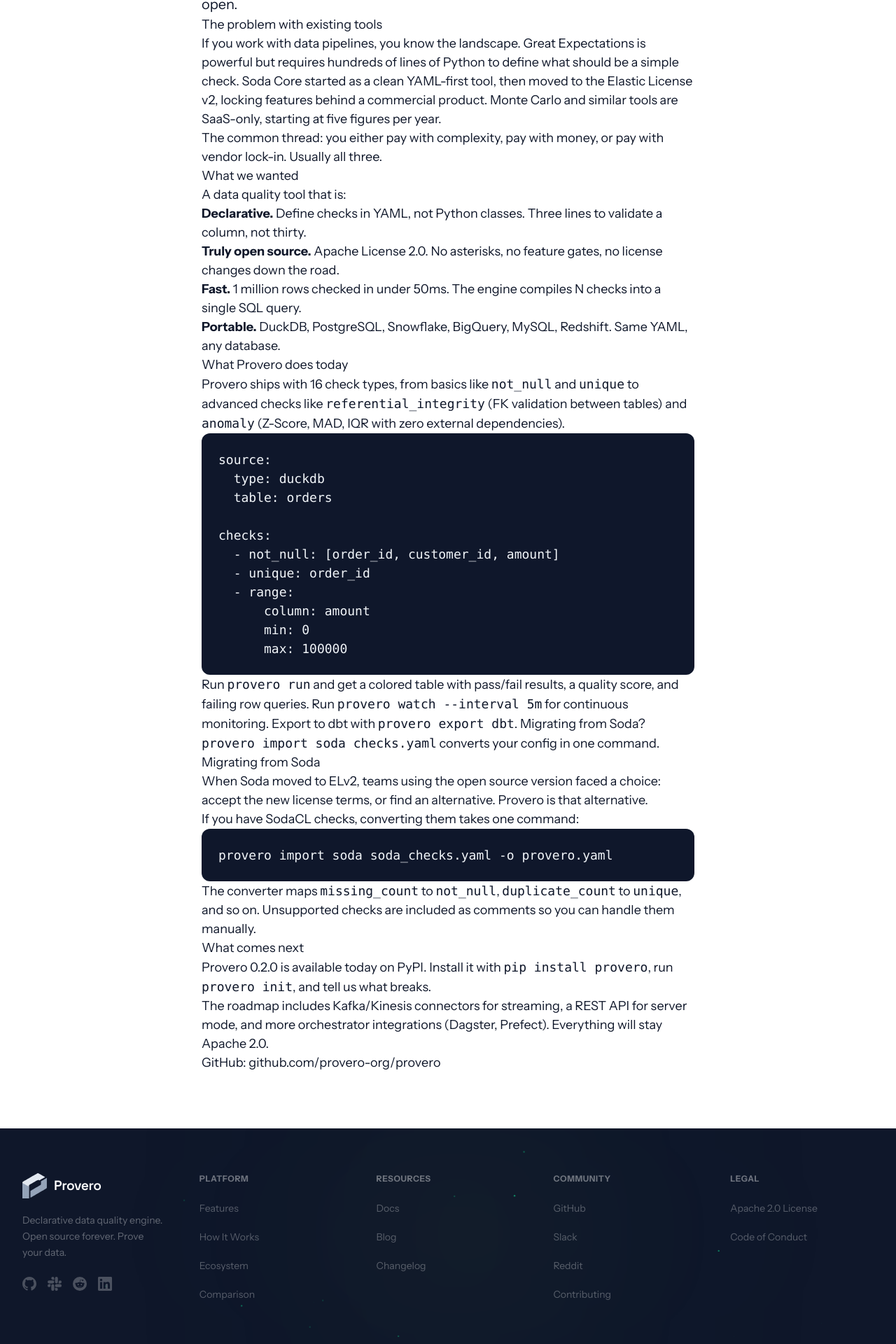
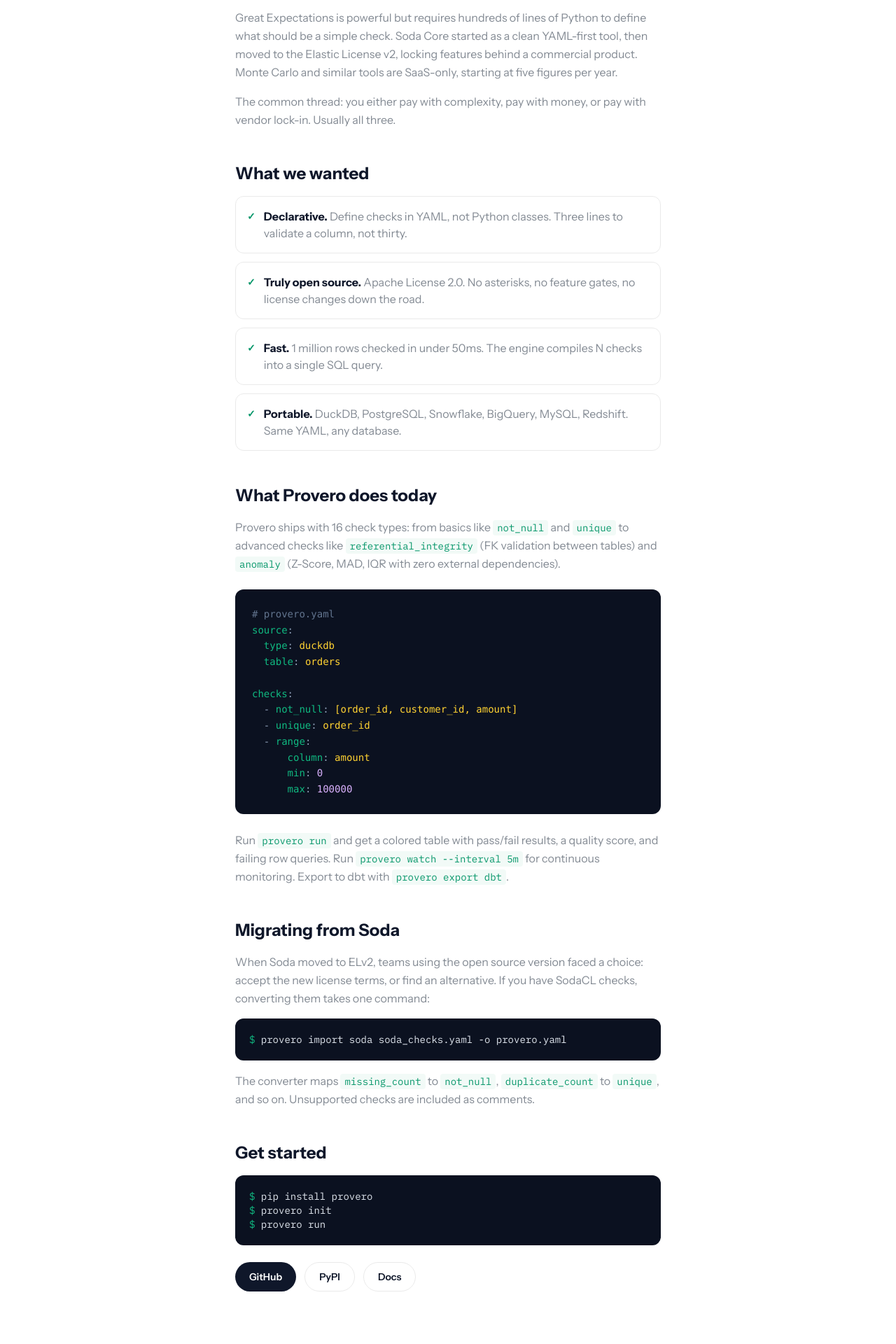
Before and after one commit to provero-org/provero-org, a Next.js app: page /blog/why-we-built-provero in a window 1280 px wide. Shown: the part 518-2438 px from the top of the page at 70% size. Built offline with nearby package versions, Linux system fonts and the light colour scheme; no server answers.

Commit message:
Fix blog post formatting with native design system styles
Signed-off-by: André Ahlert <andre@aex.partners>

```diff
--- a/src/app/blog/why-we-built-provero/page.tsx
+++ b/src/app/blog/why-we-built-provero/page.tsx
@@ -20,155 +20,270 @@ export const metadata: Metadata = {
 
 export default function WhyWeBuiltProvero() {
   return (
-    <main className="min-h-screen pt-24">
-      <article className="py-20">
-        <div className="mx-auto max-w-3xl px-6 lg:px-8">
-          <div className="mb-8">
+    <main className="min-h-screen pt-24 pb-20">
+      <article className="mx-auto max-w-2xl px-6 lg:px-8">
+        <div className="mb-10">
           <Link
             href="/blog"
             className="text-sm font-mono text-emerald hover:underline"
           >
-              &larr; Back to blog
+            &larr; Blog
           </Link>
         </div>
 
-          <header className="mb-12">
+        <header className="mb-16">
+          <div className="flex items-center gap-3 mb-6">
             <span className="rounded-full bg-emerald/10 px-3 py-1 text-xs font-semibold text-emerald">
               Story
             </span>
-            <h1 className="mt-4 text-4xl font-extrabold tracking-tight text-navy sm:text-5xl">
+            <span className="text-xs text-slate/35 font-mono">
+              March 21, 2026
+            </span>
+          </div>
+          <h1 className="text-4xl font-extrabold tracking-tight text-navy sm:text-5xl leading-[1.1]">
             Why We Built Provero
           </h1>
-            <p className="mt-4 text-slate/50 font-mono text-sm">
-              March 21, 2026
+          <p className="mt-6 text-xl leading-relaxed text-slate/50">
+            Data quality tools have a pattern: start open source, gain traction,
+            then change the license. The checks that worked yesterday now
+            require an enterprise contract. Provero exists because we think data
+            quality should stay open.
           </p>
         </header>
 
-          <div className="prose prose-lg prose-slate max-w-none prose-headings:text-navy prose-a:text-emerald prose-code:text-emerald prose-code:bg-emerald/5 prose-code:px-1.5 prose-code:py-0.5 prose-code:rounded">
-            <p className="text-xl leading-relaxed">
-              Data quality tools have a pattern: start open source, gain
-              traction, then change the license. The checks that worked
-              yesterday now require an enterprise contract. Provero exists
-              because we think data quality should stay open.
+        <div className="space-y-12">
+          <section>
+            <h2 className="text-2xl font-bold text-navy mb-4">
+              The problem with existing tools
+            </h2>
+            <div className="space-y-4 text-base leading-relaxed text-slate/55">
+              <p>
+                Great Expectations is powerful but requires hundreds of lines of
+                Python to define what should be a simple check. Soda Core
+                started as a clean YAML-first tool, then moved to the Elastic
+                License v2, locking features behind a commercial product. Monte
+                Carlo and similar tools are SaaS-only, starting at five figures
+                per year.
               </p>
+              <p>
+                The common thread: you either pay with complexity, pay with
+                money, or pay with vendor lock-in. Usually all three.
+              </p>
+            </div>
+          </section>
 
-            <h2>The problem with existing tools</h2>
+          <section>
+            <h2 className="text-2xl font-bold text-navy mb-4">
+              What we wanted
+            </h2>
+            <div className="space-y-3">
+              {[
+                {
+                  label: "Declarative.",
+                  text: "Define checks in YAML, not Python classes. Three lines to validate a column, not thirty.",
+                },
+                {
+                  label: "Truly open source.",
+                  text: "Apache License 2.0. No asterisks, no feature gates, no license changes down the road.",
+                },
+                {
+                  label: "Fast.",
+                  text: "1 million rows checked in under 50ms. The engine compiles N checks into a single SQL query.",
+                },
+                {
+                  label: "Portable.",
+                  text: "DuckDB, PostgreSQL, Snowflake, BigQuery, MySQL, Redshift. Same YAML, any database.",
+                },
+              ].map((item) => (
+                <div
+                  key={item.label}
+                  className="flex gap-3 rounded-xl border border-neutral-200/80 p-4"
+                >
+                  <span className="text-emerald font-bold text-sm mt-0.5 shrink-0">
+                    ✓
+                  </span>
+                  <p className="text-base text-slate/55">
+                    <strong className="text-navy">{item.label}</strong>{" "}
+                    {item.text}
+                  </p>
+                </div>
+              ))}
+            </div>
+          </section>
 
+          <section>
+            <h2 className="text-2xl font-bold text-navy mb-4">
+              What Provero does today
+            </h2>
+            <div className="space-y-4 text-base leading-relaxed text-slate/55">
               <p>
-              If you work with data pipelines, you know the landscape. Great
-              Expectations is powerful but requires hundreds of lines of Python
-              to define what should be a simple check. Soda Core started as a
-              clean YAML-first tool, then moved to the Elastic License v2,
-              locking features behind a commercial product. Monte Carlo and
-              similar tools are SaaS-only, starting at five figures per year.
+                Provero ships with 16 check types: from basics like{" "}
+                <code className="text-emerald bg-emerald/5 px-1.5 py-0.5 rounded text-sm font-mono">
+                  not_null
+                </code>{" "}
+                and{" "}
+                <code className="text-emerald bg-emerald/5 px-1.5 py-0.5 rounded text-sm font-mono">
+                  unique
+                </code>{" "}
+                to advanced checks like{" "}
+                <code className="text-emerald bg-emerald/5 px-1.5 py-0.5 rounded text-sm font-mono">
+                  referential_integrity
+                </code>{" "}
+                (FK validation between tables) and{" "}
+                <code className="text-emerald bg-emerald/5 px-1.5 py-0.5 rounded text-sm font-mono">
+                  anomaly
+                </code>{" "}
+                (Z-Score, MAD, IQR with zero external dependencies).
               </p>
+            </div>
 
+            <div className="mt-6 rounded-xl bg-[#0B1120] p-6 overflow-x-auto">
+              <pre className="text-sm font-mono leading-relaxed">
+                <code>
+                  <span className="text-slate-500">{"# provero.yaml"}</span>
+                  {"\n"}
+                  <span className="text-emerald-light">source</span>
+                  <span className="text-slate-400">:</span>
+                  {"\n  "}
+                  <span className="text-emerald-light">type</span>
+                  <span className="text-slate-400">:</span>
+                  <span className="text-amber-300"> duckdb</span>
+                  {"\n  "}
+                  <span className="text-emerald-light">table</span>
+                  <span className="text-slate-400">:</span>
+                  <span className="text-amber-300"> orders</span>
+                  {"\n\n"}
+                  <span className="text-emerald-light">checks</span>
+                  <span className="text-slate-400">:</span>
+                  {"\n  "}
+                  <span className="text-slate-400">-</span>
+                  <span className="text-emerald-light"> not_null</span>
+                  <span className="text-slate-400">:</span>
+                  <span className="text-amber-300">
+                    {" [order_id, customer_id, amount]"}
+                  </span>
+                  {"\n  "}
+                  <span className="text-slate-400">-</span>
+                  <span className="text-emerald-light"> unique</span>
+                  <span className="text-slate-400">:</span>
+                  <span className="text-amber-300"> order_id</span>
+                  {"\n  "}
+                  <span className="text-slate-400">-</span>
+                  <span className="text-emerald-light"> range</span>
+                  <span className="text-slate-400">:</span>
+                  {"\n      "}
+                  <span className="text-emerald-light">column</span>
+                  <span className="text-slate-400">:</span>
+                  <span className="text-amber-300"> amount</span>
+                  {"\n      "}
+                  <span className="text-emerald-light">min</span>
+                  <span className="text-slate-400">:</span>
+                  <span className="text-purple-300"> 0</span>
+                  {"\n      "}
+                  <span className="text-emerald-light">max</span>
+                  <span className="text-slate-400">:</span>
+                  <span className="text-purple-300"> 100000</span>
+                </code>
+              </pre>
+            </div>
+
+            <div className="mt-6 space-y-4 text-base leading-relaxed text-slate/55">
               <p>
-              The common thread: you either pay with complexity, pay with money,
-              or pay with vendor lock-in. Usually all three.
+                Run{" "}
+                <code className="text-emerald bg-emerald/5 px-1.5 py-0.5 rounded text-sm font-mono">
+                  provero run
+                </code>{" "}
+                and get a colored table with pass/fail results, a quality score,
+                and failing row queries. Run{" "}
+                <code className="text-emerald bg-emerald/5 px-1.5 py-0.5 rounded text-sm font-mono">
+                  provero watch --interval 5m
+                </code>{" "}
+                for continuous monitoring. Export to dbt with{" "}
+                <code className="text-emerald bg-emerald/5 px-1.5 py-0.5 rounded text-sm font-mono">
+                  provero export dbt
+                </code>
+                .
               </p>
+            </div>
+          </section>
 
-            <h2>What we wanted</h2>
-
-            <p>A data quality tool that is:</p>
-
-            <ul>
-              <li>
-                <strong>Declarative.</strong> Define checks in YAML, not Python
-                classes. Three lines to validate a column, not thirty.
-              </li>
-              <li>
-                <strong>Truly open source.</strong> Apache License 2.0. No
-                asterisks, no feature gates, no license changes down the road.
-              </li>
-              <li>
-                <strong>Fast.</strong> 1 million rows checked in under 50ms.
-                The engine compiles N checks into a single SQL query.
-              </li>
-              <li>
-                <strong>Portable.</strong> DuckDB, PostgreSQL, Snowflake,
-                BigQuery, MySQL, Redshift. Same YAML, any database.
-              </li>
-            </ul>
-
-            <h2>What Provero does today</h2>
-
-            <p>
-              Provero ships with 16 check types, from basics like{" "}
-              <code>not_null</code> and <code>unique</code> to advanced checks
-              like <code>referential_integrity</code> (FK validation between
-              tables) and <code>anomaly</code> (Z-Score, MAD, IQR with zero
-              external dependencies).
-            </p>
-
-            <pre className="bg-slate-900 text-slate-100 rounded-xl p-6 overflow-x-auto">
-              <code>{`source:
-  type: duckdb
-  table: orders
-
-checks:
-  - not_null: [order_id, customer_id, amount]
-  - unique: order_id
-  - range:
-      column: amount
-      min: 0
-      max: 100000`}</code>
-            </pre>
-
-            <p>
-              Run <code>provero run</code> and get a colored table with pass/fail
-              results, a quality score, and failing row queries. Run{" "}
-              <code>provero watch --interval 5m</code> for continuous
-              monitoring. Export to dbt with <code>provero export dbt</code>.
-              Migrating from Soda? <code>provero import soda checks.yaml</code>{" "}
-              converts your config in one command.
-            </p>
-
-            <h2>Migrating from Soda</h2>
-
+          <section>
+            <h2 className="text-2xl font-bold text-navy mb-4">
+              Migrating from Soda
+            </h2>
+            <div className="space-y-4 text-base leading-relaxed text-slate/55">
               <p>
                 When Soda moved to ELv2, teams using the open source version
                 faced a choice: accept the new license terms, or find an
-              alternative. Provero is that alternative.
-            </p>
-
-            <p>
-              If you have SodaCL checks, converting them takes one command:
-            </p>
-
-            <pre className="bg-slate-900 text-slate-100 rounded-xl p-6 overflow-x-auto">
-              <code>{`provero import soda soda_checks.yaml -o provero.yaml`}</code>
-            </pre>
-
-            <p>
-              The converter maps <code>missing_count</code> to{" "}
-              <code>not_null</code>, <code>duplicate_count</code> to{" "}
-              <code>unique</code>, and so on. Unsupported checks are included
-              as comments so you can handle them manually.
-            </p>
-
-            <h2>What comes next</h2>
-
-            <p>
-              Provero 0.2.0 is available today on{" "}
-              <a href="https://pypi.org/project/provero/">PyPI</a>. Install it
-              with <code>pip install provero</code>, run{" "}
-              <code>provero init</code>, and tell us what breaks.
-            </p>
-
-            <p>
-              The roadmap includes Kafka/Kinesis connectors for streaming, a
-              REST API for server mode, and more orchestrator integrations
-              (Dagster, Prefect). Everything will stay Apache 2.0.
-            </p>
-
-            <p>
-              GitHub:{" "}
-              <a href="https://github.com/provero-org/provero">
-                github.com/provero-org/provero
-              </a>
+                alternative. If you have SodaCL checks, converting them takes
+                one command:
               </p>
             </div>
+
+            <div className="mt-4 rounded-xl bg-[#0B1120] p-5 overflow-x-auto">
+              <pre className="text-sm font-mono text-slate-200">
+                <span className="text-emerald-light">$</span> provero import
+                soda soda_checks.yaml -o provero.yaml
+              </pre>
+            </div>
+
+            <p className="mt-4 text-base leading-relaxed text-slate/55">
+              The converter maps{" "}
+              <code className="text-emerald bg-emerald/5 px-1.5 py-0.5 rounded text-sm font-mono">
+                missing_count
+              </code>{" "}
+              to{" "}
+              <code className="text-emerald bg-emerald/5 px-1.5 py-0.5 rounded text-sm font-mono">
+                not_null
+              </code>
+              ,{" "}
+              <code className="text-emerald bg-emerald/5 px-1.5 py-0.5 rounded text-sm font-mono">
+                duplicate_count
+              </code>{" "}
+              to{" "}
+              <code className="text-emerald bg-emerald/5 px-1.5 py-0.5 rounded text-sm font-mono">
+                unique
+              </code>
+              , and so on. Unsupported checks are included as comments.
+            </p>
+          </section>
+
+          <section>
+            <h2 className="text-2xl font-bold text-navy mb-4">
+              Get started
+            </h2>
+
+            <div className="rounded-xl bg-[#0B1120] p-5 overflow-x-auto">
+              <pre className="text-sm font-mono text-slate-200">
+                <span className="text-emerald-light">$</span> pip install
+                provero{"\n"}
+                <span className="text-emerald-light">$</span> provero init
+                {"\n"}
+                <span className="text-emerald-light">$</span> provero run
+              </pre>
+            </div>
+
+            <div className="mt-6 flex flex-wrap gap-3">
+              <a
+                href="https://github.com/provero-org/provero"
+                className="inline-flex items-center gap-2 rounded-full bg-navy px-5 py-2.5 text-sm font-semibold text-white hover:bg-navy/90 transition-colors"
+              >
+                GitHub
+              </a>
+              <a
+                href="https://pypi.org/project/provero/"
+                className="inline-flex items-center gap-2 rounded-full border border-neutral-200/80 px-5 py-2.5 text-sm font-semibold text-navy hover:bg-neutral-50 transition-colors"
+              >
+                PyPI
+              </a>
+              <a
+                href="https://provero-org.github.io/provero/"
+                className="inline-flex items-center gap-2 rounded-full border border-neutral-200/80 px-5 py-2.5 text-sm font-semibold text-navy hover:bg-neutral-50 transition-colors"
+              >
+                Docs
+              </a>
+            </div>
+          </section>
         </div>
       </article>
     </main>
```
Also changed, not shown: test-results/.last-run.json (added). Lines whose indentation alone changed are shown as unchanged.
